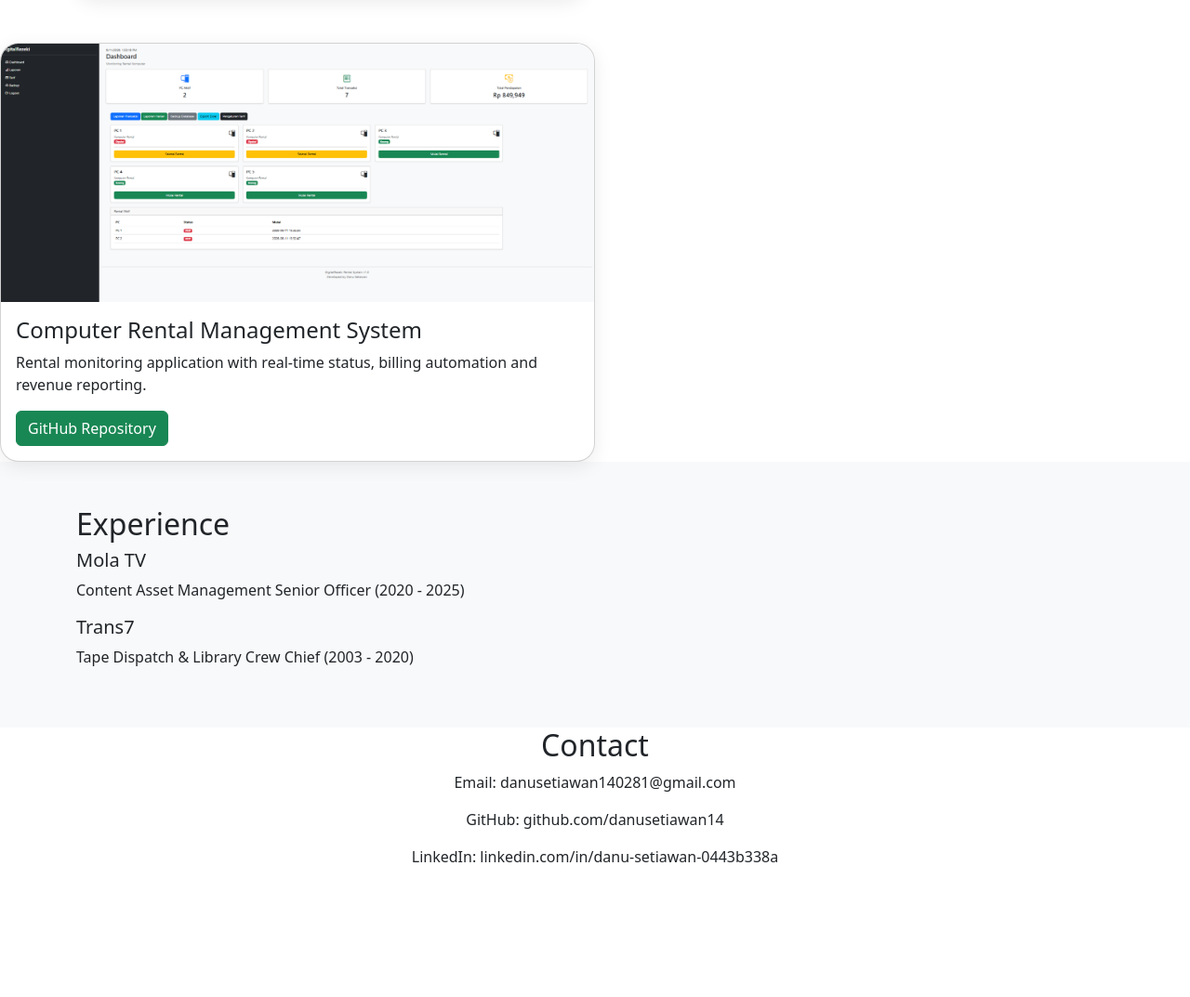
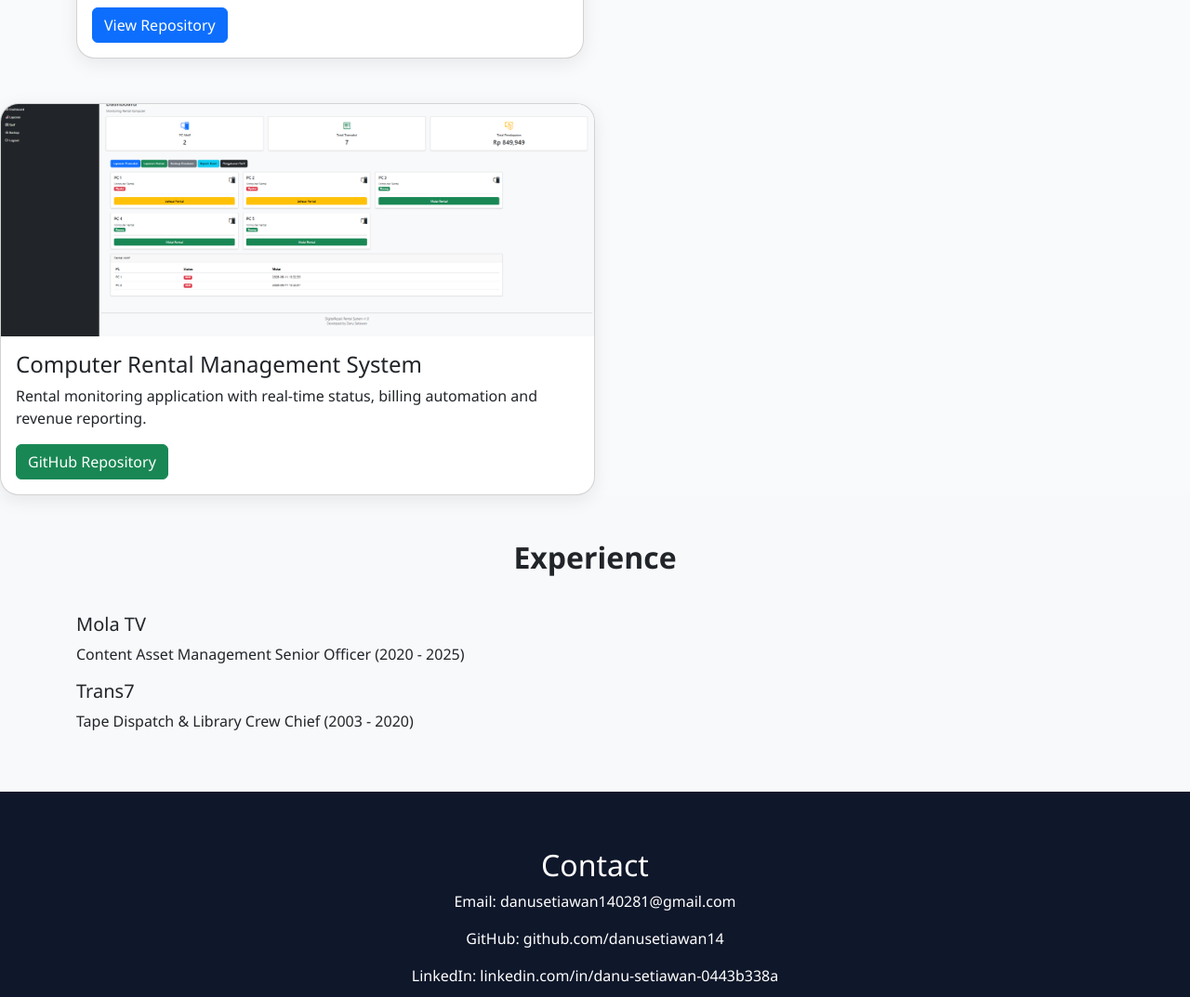
Before and after one commit to danusetiawan14/portfolio-website, a plain HTML site: page index.html in a window 1280 px wide. Shown: the part 1724-2797 px from the top of the page at 93% size. Before the commit the page ends 2674 px from the top, so only its background shows below. Drawn offline with nearby package versions, Linux system fonts and the light colour scheme.

Commit message:
Update style.css

```diff
--- a/css/style.css
+++ b/css/style.css
@@ -1,3 +1,42 @@
+body{
+    font-family:'Segoe UI',sans-serif;
+    background:#f8fafc;
+}
+
+.section-title{
+    text-align:center;
+    margin-bottom:40px;
+    font-weight:700;
+}
+
+.project-card{
+    height:100%;
+    transition:.3s;
+}
+
+.project-card:hover{
+    transform:translateY(-5px);
+}
+
+.card-img-top{
+    height:250px;
+    object-fit:cover;
+}
+
+.footer-section{
+    background:#0f172a;
+    color:white;
+    padding:60px 0;
+}
+
+.hero-buttons{
+    margin-top:25px;
+}
+
+.hero-buttons .btn{
+    margin-right:10px;
+}
+
 .hero{
     background:#0f172a;
     color:white;
```
